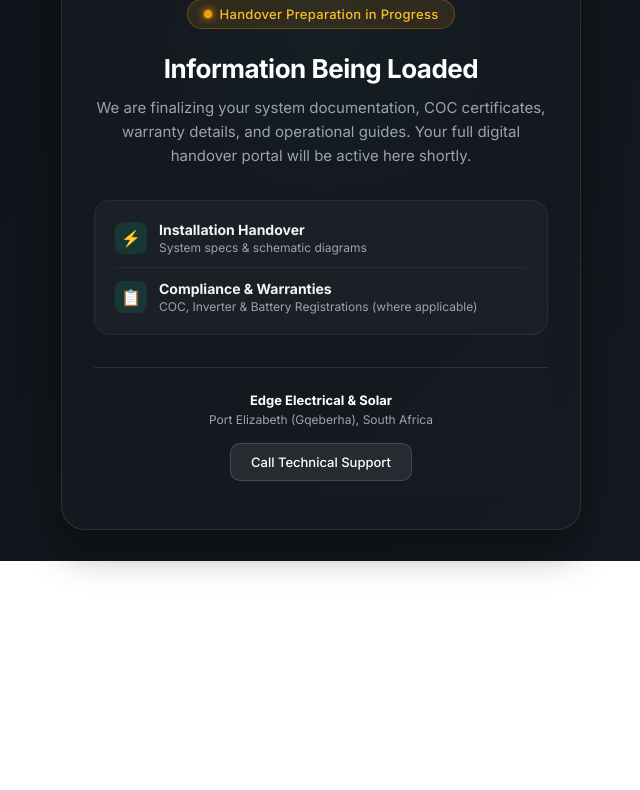
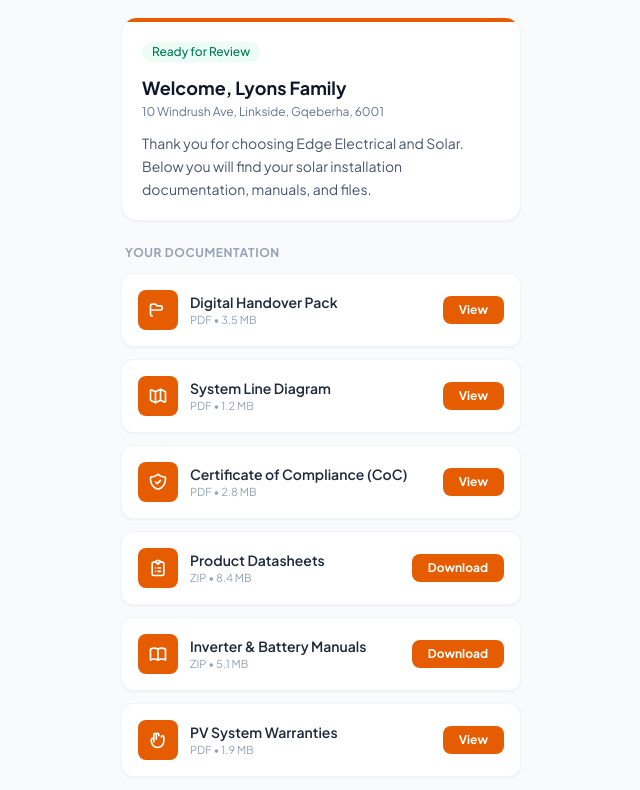
Before and after one commit to edgeelectricalza-hash/Edge-Client-Handover-Pack, a plain HTML site: page lyons/index.html in a window 1280 px wide. Shown: the part 239-1029 px from the top of the page, without its empty margins (319-959 px from the left). Before the commit the page ends 800 px from the top, so only its background shows below. Drawn offline with nearby package versions, Linux system fonts and the light colour scheme.

Commit message:
Update index.html

```diff
--- a/lyons/index.html
+++ b/lyons/index.html
@@ -3,259 +3,173 @@
 <head>
     <meta charset="UTF-8">
     <meta name="viewport" content="width=device-width, initial-scale=1.0">
-    <title>Edge Electrical & Solar | Handover Portal</title>
+    <title>Digital Handover Pack | Edge Electrical & Solar</title>
+    <script src="https://cdn.tailwindcss.com"></script>
     <link rel="preconnect" href="https://fonts.googleapis.com">
     <link rel="preconnect" href="https://fonts.gstatic.com" crossorigin>
-    <link href="https://fonts.googleapis.com/css2?family=Inter:wght@300;400;500;600;700&display=swap" rel="stylesheet">
+    <link href="https://fonts.googleapis.com/css2?family=Plus+Jakarta+Sans:wght@400;500;600;700&display=swap" rel="stylesheet">
     <style>
-        :root {
-            --bg-gradient: linear-gradient(135deg, #0d1117 0%, #161b22 100%);
-            --card-bg: rgba(22, 27, 34, 0.75);
-            --border-color: rgba(255, 255, 255, 0.1);
-            --accent-green: #10b981;
-            --accent-blue: #3b82f6;
-            --accent-amber: #f59e0b;
-            --text-main: #f3f4f6;
-            --text-muted: #9ca3af;
-        }
-
-        * {
-            box-sizing: border-box;
-            margin: 0;
-            padding: 0;
-            font-family: 'Inter', -apple-system, BlinkMacSystemFont, sans-serif;
-        }
-
-        body {
-            background: var(--bg-gradient);
-            color: var(--text-main);
-            min-height: 100vh;
-            display: flex;
-            align-items: center;
-            justify-content: center;
-            padding: 20px;
-            overflow-x: hidden;
-            position: relative;
-        }
-
-        .bg-glow {
-            position: absolute;
-            width: 350px;
-            height: 350px;
-            background: radial-gradient(circle, rgba(16, 185, 129, 0.15) 0%, rgba(0,0,0,0) 70%);
-            top: 20%;
-            left: 50%;
-            transform: translate(-50%, -20%);
-            z-index: 0;
-            pointer-events: none;
-        }
-
-        .container {
-            position: relative;
-            z-index: 1;
-            max-width: 520px;
-            width: 100%;
-            background: var(--card-bg);
-            backdrop-filter: blur(16px);
-            -webkit-backdrop-filter: blur(16px);
-            border: 1px solid var(--border-color);
-            border-radius: 24px;
-            padding: 48px 32px;
-            text-align: center;
-            box-shadow: 0 20px 40px rgba(0, 0, 0, 0.4);
-        }
-
-        .logo-wrapper {
-            width: 130px;
-            height: 130px;
-            margin: 0 auto 28px auto;
-            border-radius: 50%;
-            background: #0d1117;
-            padding: 6px;
-            border: 2px solid rgba(16, 185, 129, 0.3);
-            box-shadow: 0 0 25px rgba(16, 185, 129, 0.2);
-            display: flex;
-            align-items: center;
-            justify-content: center;
-            position: relative;
-        }
-
-        .logo-img {
-            width: 100%;
-            height: 100%;
-            object-fit: contain;
-            border-radius: 50%;
-        }
-
-        .logo-placeholder {
-            width: 100%;
-            height: 100%;
-            border-radius: 50%;
-            background: linear-gradient(135deg, #10b981 0%, #059669 100%);
-            display: flex;
-            flex-direction: column;
-            align-items: center;
-            justify-content: center;
-            color: #ffffff;
-            font-weight: 700;
-        }
-
-        .status-badge {
-            display: inline-flex;
-            align-items: center;
-            gap: 8px;
-            background: rgba(245, 158, 11, 0.12);
-            border: 1px solid rgba(245, 158, 11, 0.3);
-            color: #fbbf24;
-            padding: 6px 16px;
-            border-radius: 50px;
-            font-size: 13px;
-            font-weight: 500;
-            margin-bottom: 24px;
-            letter-spacing: 0.3px;
-        }
-
-        .status-dot {
-            width: 8px;
-            height: 8px;
-            background-color: #f59e0b;
-            border-radius: 50%;
-            box-shadow: 0 0 8px #f59e0b;
-            animation: pulse 2s infinite;
-        }
-
-        @keyframes pulse {
-            0% { opacity: 0.4; transform: scale(0.9); }
-            50% { opacity: 1; transform: scale(1.1); }
-            100% { opacity: 0.4; transform: scale(0.9); }
-        }
-
-        h1 {
-            font-size: 26px;
-            font-weight: 700;
-            color: #ffffff;
-            margin-bottom: 12px;
-            letter-spacing: -0.5px;
-        }
-
-        p.subtitle {
-            font-size: 15px;
-            color: var(--text-muted);
-            line-height: 1.6;
-            margin-bottom: 32px;
-        }
-
-        .info-box {
-            background: rgba(255, 255, 255, 0.03);
-            border: 1px solid rgba(255, 255, 255, 0.06);
-            border-radius: 16px;
-            padding: 20px;
-            margin-bottom: 32px;
-            text-align: left;
-        }
-
-        .info-item {
-            display: flex;
-            align-items: center;
-            gap: 12px;
-            font-size: 14px;
-            color: var(--text-main);
-        }
-
-        .info-item + .info-item {
-            margin-top: 12px;
-            padding-top: 12px;
-            border-top: 1px solid rgba(255, 255, 255, 0.05);
-        }
-
-        .info-icon {
-            width: 32px;
-            height: 32px;
-            border-radius: 8px;
-            background: rgba(16, 185, 129, 0.15);
-            color: var(--accent-green);
-            display: flex;
-            align-items: center;
-            justify-content: center;
-            font-size: 16px;
-            flex-shrink: 0;
-        }
-
-        .footer {
-            border-top: 1px solid var(--border-color);
-            padding-top: 24px;
-            margin-top: 12px;
-            font-size: 13px;
-            color: var(--text-muted);
-        }
-
-        .footer strong {
-            color: #ffffff;
-        }
-
-        .contact-btn {
-            display: inline-block;
-            margin-top: 16px;
-            padding: 10px 20px;
-            background: rgba(255, 255, 255, 0.08);
-            border: 1px solid rgba(255, 255, 255, 0.15);
-            border-radius: 10px;
-            color: #ffffff;
-            text-decoration: none;
-            font-size: 13px;
-            font-weight: 500;
-            transition: all 0.2s ease;
-        }
-
-        .contact-btn:hover {
-            background: rgba(255, 255, 255, 0.15);
-            border-color: rgba(255, 255, 255, 0.3);
-        }
+        body { font-family: 'Plus Jakarta Sans', sans-serif; }
     </style>
 </head>
-<body>
-    <div class="bg-glow"></div>
+<body class="bg-slate-50 text-slate-900 min-h-screen block">
+    <main class="max-w-md w-full mx-auto px-4 py-8 pb-32 sm:px-6">
 
-    <div class="container">
-        <div class="logo-wrapper">
-            <img src="logo.png" alt="Edge Electrical & Solar" class="logo-img" onerror="this.style.display='none'; this.nextElementSibling.style.display='flex';">
+        <!-- Header Branding Area -->
+        <div class="text-center mb-8">
+            <div class="inline-flex items-center justify-center mb-2">
+                <img src="logo.png" alt="Edge Electrical & Solar" class="w-32 h-32 object-scale-down rounded-full">
+            </div>
+            <h2 class="text-sm font-bold uppercase tracking-widest text-[#e65c00] block mb-1">
+                EDGE ELECTRICAL & SOLAR
+            </h2>
+            <h1 class="text-2xl font-bold tracking-tight text-slate-900 mt-1">
+                Digital Handover Pack
+            </h1>
+        </div>
 
-            <div class="logo-placeholder" style="display: none;">
-                <svg width="48" height="48" viewBox="0 0 24 24" fill="none" stroke="currentColor" stroke-width="2" stroke-linecap="round" stroke-linejoin="round">
-                    <polygon points="13 2 3 14 12 14 11 22 21 10 12 10 13 2"></polygon>
-                </svg>
+        <!-- Personal Greeting Block -->
+        <div class="bg-white rounded-2xl p-5 shadow-sm border border-slate-100 mb-6 relative overflow-hidden">
+            <div class="absolute top-0 left-0 right-0 h-1 bg-[#e65c00]"></div>
+            <span class="inline-flex items-center px-2.5 py-0.5 rounded-full text-xs font-medium bg-emerald-50 text-emerald-700 mb-3">
+                Ready for Review
+            </span>
+            <h3 class="text-lg font-bold text-slate-900">
+                Welcome, Lyons Family
+            </h3>
+            <p class="text-xs text-slate-500 mt-0.5">
+                10 Windrush Ave, Linkside, Gqeberha, 6001
+            </p>
+            <p class="text-sm text-slate-600 mt-3 leading-relaxed">
+                Thank you for choosing Edge Electrical and Solar. Below you will find your solar installation documentation, manuals, and files.
+            </p>
+        </div>
+
+        <!-- Client Document Vault Links -->
+        <div class="space-y-3 mb-8">
+            <h4 class="text-xs font-bold uppercase tracking-wider text-slate-400 ml-1">
+                Your Documentation
+            </h4>
+
+            <!-- Item 1: PDF -->
+            <div class="bg-white rounded-xl p-4 shadow-sm border border-slate-100 flex items-center justify-between group">
+                <div class="flex items-center gap-3 min-w-0">
+                    <div class="p-2.5 bg-[#e65c00] text-white rounded-lg shrink-0">
+                        <svg class="w-5 h-5" fill="none" stroke="currentColor" stroke-width="2" viewBox="0 0 24 24"><path stroke-linecap="round" stroke-linejoin="round" d="M5 19a2 2 0 01-2-2V7a2 2 0 012-2h4l2 2h4a2 2 0 012 2v1a2 2 0 01-2 2H5"></path></svg>
+                    </div>
+                    <div class="min-w-0">
+                        <h5 class="text-sm font-semibold text-slate-800 truncate">Digital Handover Pack</h5>
+                        <p class="text-[11px] text-slate-400">PDF • 3.5 MB</p>
+                    </div>
+                </div>
+                <a href="docs/handover-pack.pdf" target="_blank" class="pdf-link px-4 py-1.5 bg-[#e65c00] text-white text-xs font-bold rounded-lg shrink-0">View</a>
+            </div>
+
+            <!-- Item 2: PDF -->
+            <div class="bg-white rounded-xl p-4 shadow-sm border border-slate-100 flex items-center justify-between group">
+                <div class="flex items-center gap-3 min-w-0">
+                    <div class="p-2.5 bg-[#e65c00] text-white rounded-lg shrink-0">
+                        <svg class="w-5 h-5" fill="none" stroke="currentColor" stroke-width="2" viewBox="0 0 24 24"><path stroke-linecap="round" stroke-linejoin="round" d="M9 20l-5.447-2.724A1 1 0 013 16.382V5.618a1 1 0 011.447-.894L9 7m0 13l6-3m-6 3V7m6 10l4.553 2.276A1 1 0 0021 18.382V7.618a1 1 0 00-.553-.894L15 4m0 13V4m0 0L9 7"></path></svg>
+                    </div>
+                    <div class="min-w-0">
+                        <h5 class="text-sm font-semibold text-slate-800 truncate">System Line Diagram</h5>
+                        <p class="text-[11px] text-slate-400">PDF • 1.2 MB</p>
+                    </div>
+                </div>
+                <a href="docs/system-diagram.pdf" target="_blank" class="pdf-link px-4 py-1.5 bg-[#e65c00] text-white text-xs font-bold rounded-lg shrink-0">View</a>
+            </div>
+
+            <!-- Item 3: PDF -->
+            <div class="bg-white rounded-xl p-4 shadow-sm border border-slate-100 flex items-center justify-between group">
+                <div class="flex items-center gap-3 min-w-0">
+                    <div class="p-2.5 bg-[#e65c00] text-white rounded-lg shrink-0">
+                        <svg class="w-5 h-5" fill="none" stroke="currentColor" stroke-width="2" viewBox="0 0 24 24"><path stroke-linecap="round" stroke-linejoin="round" d="M9 12l2 2 4-4m5.618-4.016A11.955 11.955 0 0112 2.944a11.955 11.955 0 01-8.618 3.04A12.02 12.02 0 003 9c0 5.591 3.824 10.29 9 11.622 5.176-1.332 9-6.03 9-11.622 0-1.042-.133-2.052-.382-3.016z"></path></svg>
+                    </div>
+                    <div class="min-w-0">
+                        <h5 class="text-sm font-semibold text-slate-800 truncate">Certificate of Compliance (CoC)</h5>
+                        <p class="text-[11px] text-slate-400">PDF • 2.8 MB</p>
+                    </div>
+                </div>
+                <a href="docs/electrical-coc.pdf" target="_blank" class="pdf-link px-4 py-1.5 bg-[#e65c00] text-white text-xs font-bold rounded-lg shrink-0">View</a>
+            </div>
+
+            <!-- Item 4: ZIP -->
+            <div class="bg-white rounded-xl p-4 shadow-sm border border-slate-100 flex items-center justify-between group">
+                <div class="flex items-center gap-3 min-w-0">
+                    <div class="p-2.5 bg-[#e65c00] text-white rounded-lg shrink-0">
+                        <svg class="w-5 h-5" fill="none" stroke="currentColor" stroke-width="2" viewBox="0 0 24 24"><path stroke-linecap="round" stroke-linejoin="round" d="M9 5H7a2 2 0 00-2 2v12a2 2 0 002 2h10a2 2 0 002-2V7a2 2 0 00-2-2h-2M9 5a2 2 0 012 2h2a2 2 0 012-2M9 5a2 2 0 012-2h2a2 2 0 012 2m-3 7h3m-3 4h3m-6-4h.01M9 16h.01"></path></svg>
+                    </div>
+                    <div class="min-w-0">
+                        <h5 class="text-sm font-semibold text-slate-800 truncate">Product Datasheets</h5>
+                        <p class="text-[11px] text-slate-400">ZIP • 8.4 MB</p>
+                    </div>
+                </div>
+                <a href="docs/product-datasheets.zip" download="Product-Datasheets.zip" class="px-4 py-1.5 bg-[#e65c00] text-white text-xs font-bold rounded-lg shrink-0">Download</a>
+            </div>
+
+            <!-- Item 5: ZIP -->
+            <div class="bg-white rounded-xl p-4 shadow-sm border border-slate-100 flex items-center justify-between group">
+                <div class="flex items-center gap-3 min-w-0">
+                    <div class="p-2.5 bg-[#e65c00] text-white rounded-lg shrink-0">
+                        <svg class="w-5 h-5" fill="none" stroke="currentColor" stroke-width="2" viewBox="0 0 24 24"><path stroke-linecap="round" stroke-linejoin="round" d="M12 6.253v13m0-13C10.832 5.477 9.246 5 7.5 5S4.168 5.477 3 6.253v13C4.168 18.477 5.754 18 7.5 18s3.168.477 4 1.253m0-13C13.168 5.477 14.754 5 16.5 5c1.747 0 3.332.477 4.5 1.253v13C19.832 18.477 18.247 18 16.5 18c-1.746 0-3.168.477-4 1.253"></path></svg>
+                    </div>
+                    <div class="min-w-0">
+                        <h5 class="text-sm font-semibold text-slate-800 truncate">Inverter & Battery Manuals</h5>
+                        <p class="text-[11px] text-slate-400">ZIP • 5.1 MB</p>
+                    </div>
+                </div>
+                <a href="docs/inverter-battery-manuals.zip" download="Inverter-Battery-Manuals.zip" class="px-4 py-1.5 bg-[#e65c00] text-white text-xs font-bold rounded-lg shrink-0">Download</a>
+            </div>
+
+            <!-- Item 6: PDF -->
+            <div class="bg-white rounded-xl p-4 shadow-sm border border-slate-100 flex items-center justify-between group">
+                <div class="flex items-center gap-3 min-w-0">
+                    <div class="p-2.5 bg-[#e65c00] text-white rounded-lg shrink-0">
+                        <svg class="w-5 h-5" fill="none" stroke="currentColor" stroke-width="2" viewBox="0 0 24 24"><path stroke-linecap="round" stroke-linejoin="round" d="M7 11.5V14m0-2.5v-6a1.5 1.5 0 113 0m-3 6a1.5 1.5 0 00-3 0v2a7.5 7.5 0 0015 0v-5a1.5 1.5 0 00-3 0m-6-3V11m0-5.5a1.5 1.5 0 013 0v1"></path></svg>
+                    </div>
+                    <div class="min-w-0">
+                        <h5 class="text-sm font-semibold text-slate-800 truncate">PV System Warranties</h5>
+                        <p class="text-[11px] text-slate-400">PDF • 1.9 MB</p>
+                    </div>
+                </div>
+                <a href="docs/pv-warranties.pdf" target="_blank" class="pdf-link px-4 py-1.5 bg-[#e65c00] text-white text-xs font-bold rounded-lg shrink-0">View</a>
             </div>
         </div>
 
-        <div class="status-badge">
-            <span class="status-dot"></span> Handover Preparation in Progress
-        </div>
-
-        <h1>Information Being Loaded</h1>
-        <p class="subtitle">We are finalizing your system documentation, COC certificates, warranty details, and operational guides. Your full digital handover portal will be active here shortly.</p>
-
-        <div class="info-box">
-            <div class="info-item">
-                <div class="info-icon">⚡</div>
-                <div>
-                    <strong>Installation Handover</strong><br>
-                    <span style="color: #9ca3af; font-size: 12px;">System specs & schematic diagrams</span>
-                </div>
-            </div>
-            <div class="info-item">
-                <div class="info-icon">📋</div>
-                <div>
-                    <strong>Compliance & Warranties</strong><br>
-                    <span style="color: #9ca3af; font-size: 12px;">COC, Inverter & Battery Registrations (where applicable)</span>
-                </div>
+        <!-- Help / Support Block -->
+        <div class="bg-slate-900 text-slate-100 rounded-2xl p-5 shadow-sm text-center mb-6 border-b-4 border-[#e65c00]">
+            <h5 class="text-sm font-semibold tracking-wide">Need Support?</h5>
+            <p class="text-xs text-slate-400 mt-1 mb-4">If you have any questions regarding your handover pack, reach out directly.</p>
+            <div class="flex flex-col gap-2 text-xs font-semibold">
+                <a href="tel:0680678804" class="text-white flex items-center justify-center gap-1.5 bg-slate-800 px-3 py-2.5 rounded-xl border border-slate-700/40 w-full block">
+                    Call: 068 067 8804
+                </a>
+                <a href="mailto:info@edgeelectrical.co.za" class="text-white flex items-center justify-center gap-1.5 bg-slate-800 px-3 py-2.5 rounded-xl border border-slate-700/40 w-full block">
+                    Email: info@edgeelectrical.co.za
+                </a>
             </div>
         </div>
 
-        <div class="footer">
-            <p><strong>Edge Electrical & Solar</strong></p>
-            <p style="margin-top: 4px; font-size: 12px;">Port Elizabeth (Gqeberha), South Africa</p>
-            <a href="tel:0680678804" class="contact-btn">Call Technical Support</a>
-        </div>
-    </div>
+        <!-- System Footer -->
+        <footer class="text-center text-[10px] text-slate-400 font-medium">Secure Digital Handover System • EDGE ELECTRICAL & SOLAR</footer>
+
+    </main>
+
+    <!-- Auto-Detect Device & Adjust PDF Buttons Script -->
+    <script>
+        document.addEventListener("DOMContentLoaded", function() {
+            var isAndroid = /Android/i.test(navigator.userAgent);
+
+            if (isAndroid) {
+                var pdfLinks = document.querySelectorAll('.pdf-link');
+                pdfLinks.forEach(function(link) {
+                    var fileName = link.getAttribute('href').split('/').pop();
+                    link.textContent = 'Download';
+                    link.setAttribute('download', fileName);
+                    link.removeAttribute('target');
+                });
+            }
+        });
+    </script>
 </body>
 </html>
```
